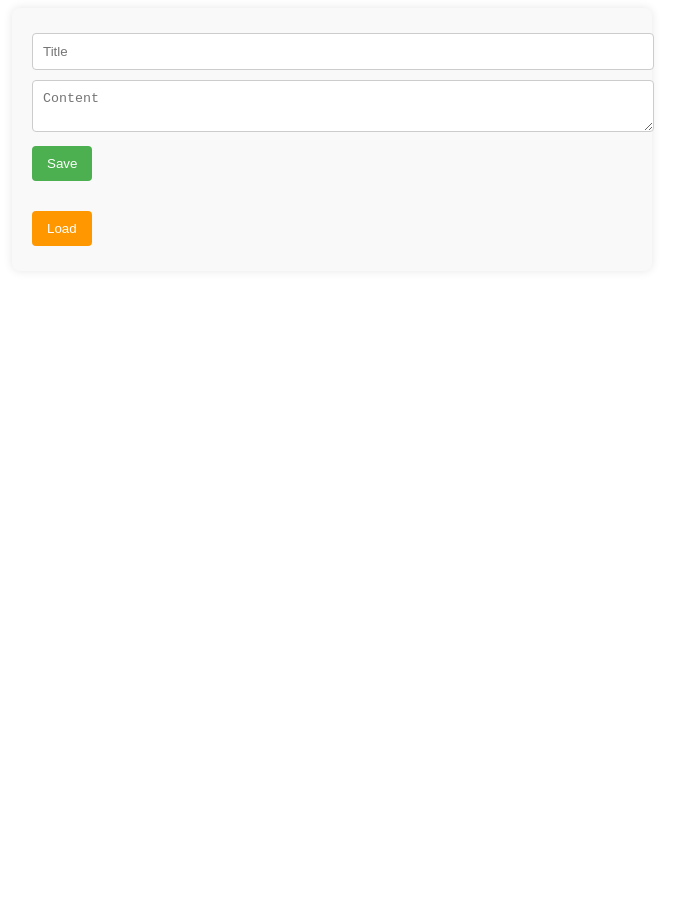
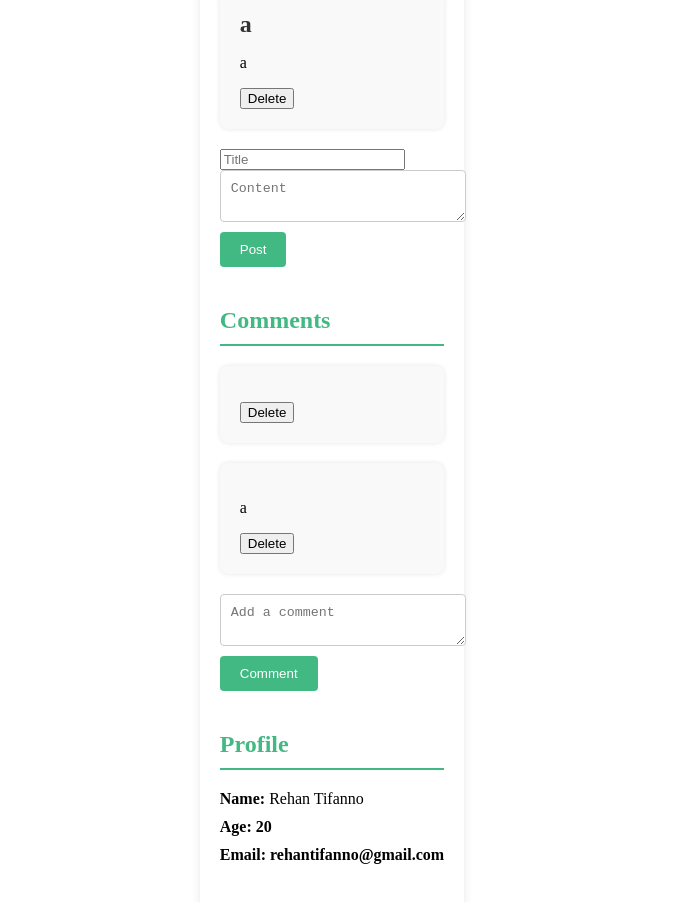
Before and after one commit to RehanProject/tugas6, a Vue app: page / in a window 1280 px wide. Shown: the top 902 px of the page, without its empty margins (308-993 px from the left). Before the commit the page ends 800 px from the top, so only its background shows below. Built offline with nearby package versions, Linux system fonts and the light colour scheme; data requests are answered from the project's data file.

Commit message:
package-lock.json

```diff
--- a/db.json
+++ b/db.json
@@ -1,14 +1,23 @@
 {
-  "articles": [
+  "posts": [
     {
-      "id": "503e",
-      "title": "a",
-      "content": "a"
-    },
-    {
-      "id": "9ba5",
+      "id": "0d8d",
       "title": "a",
       "content": "a"
     }
-  ]
+  ],
+  "comments": [
+    {
+      "id": "2",
+      "text": "another comment about post 1",
+      "postId": null
+    },
+    {
+      "id": "6350",
+      "content": "a"
+    }
+  ],
+  "profile": {
+    "name": "Rehan Tifanno"
+  }
 }
--- a/src/App.vue
+++ b/src/App.vue
@@ -1,162 +1,224 @@
 <template>
-  <div class="container">
-    <form @submit.prevent="save" class="form">
-      <input type="text" v-model="form.title" placeholder="Title" class="input"/><br />
-      <textarea v-model="form.content" placeholder="Content" class="textarea"></textarea><br />
-      <button type="submit" class="btn btn-save">Save</button>
-    </form>
-    <ul class="article-list">
-      <li v-for="article in articles" :key="article.id" class="article-item">
-        <h3>{{ article.title }}</h3>
-        <p>{{ article.content }}</p>
-        <button @click="edit(article)" class="btn btn-edit">Edit</button>
-        <button @click="del(article.id)" class="btn btn-delete">Delete</button>
-      </li>
-    </ul>
-    <button @click="load" class="btn btn-load">Load</button>
+  <div id="app">
+    <div class="container">
+      <section class="section">
+        <h1>Posts</h1>
+        <ul class="posts">
+          <li v-for="post in posts" :key="post.id" class="post-item">
+            <h2>{{ post.title }}</h2>
+            <p>{{ post.content }}</p>
+            <button @click="deletePost(post.id)">Delete</button>
+          </li>
+        </ul>
+        <form @submit.prevent="addPost">
+          <input type="text" v-model="newPost.title" placeholder="Title">
+          <textarea v-model="newPost.content" placeholder="Content"></textarea>
+          <button type="submit">Post</button>
+        </form>
+      </section>
+
+      <section class="section">
+        <h1>Comments</h1>
+        <ul class="comments">
+          <li v-for="comment in comments" :key="comment.id" class="comment-item">
+            <p>{{ comment.content }}</p>
+            <button @click="deleteComment(comment.id)">Delete</button>
+          </li>
+        </ul>
+        <form @submit.prevent="addComment">
+          <textarea v-model="newComment.content" placeholder="Add a comment"></textarea>
+          <button type="submit">Comment</button>
+        </form>
+      </section>
+
+      <section class="section">
+        <h1>Profile</h1>
+        <div v-if="profile" class="profile">
+          <p><strong>Name:</strong> {{ profile.name }}</p>
+          <p><strong>Age: 20</strong> {{ profile.age }}</p>
+          <p><strong>Email: rehantifanno@gmail.com</strong> {{ profile.email }}</p>
+        </div>
+      </section>
+    </div>
   </div>
 </template>
 
 <script>
-import { ref, reactive } from 'vue';
-import axios from 'axios';
+import { ref, onMounted } from 'vue'
 
 export default {
+  name: 'App',
   setup() {
-    const form = reactive({
-      title: '',
-      content: '',
-    });
+    const posts = ref([])
+    const comments = ref([])
+    const profile = ref(null)
+    const newPost = ref({ title: '', content: '' })
+    const newComment = ref({ content: '' })
 
-    const articles = ref([]);
-    const deletedArticleIds = ref([]);
+    onMounted(async () => {
+      // Fetch posts
+      let response = await fetch('http://localhost:3000/posts')
+      posts.value = await response.json()
 
-    async function save() {
-      try {
-        const url = 'http://localhost:3000/articles';
-        const method = 'post';
-        const response = await axios({ url, method, data: form });
+      // Fetch comments
+      response = await fetch('http://localhost:3000/comments')
+      comments.value = await response.json()
 
-        articles.value.push(response.data);
+      // Fetch profile
+      response = await fetch('http://localhost:3000/profile')
+      profile.value = await response.json()
+    })
 
-        form.title = '';
-        form.content = '';
-      } catch (error) {
-        console.error('Error saving article:', error);
+    const addPost = async () => {
+      const response = await fetch('http://localhost:3000/posts', {
+        method: 'POST',
+        headers: {
+          'Content-Type': 'application/json'
+        },
+        body: JSON.stringify(newPost.value)
+      })
+
+      if (response.ok) {
+        const postData = await response.json()
+        posts.value.push(postData)
+        newPost.value = { title: '', content: '' }
       }
     }
 
-    async function del(id) {
-      console.log('Delete button clicked for article with ID:', id);
-      try {
-        await axios.delete(`http://localhost:3000/articles/${id}`);
-        articles.value = articles.value.filter(article => article.id !== id);
-        deletedArticleIds.value.push(id); // Tambahkan ID artikel yang dihapus ke dalam deletedArticleIds
-      } catch (error) {
-        console.error('Error deleting article:', error);
+    const deletePost = async (postId) => {
+      const response = await fetch(`http://localhost:3000/posts/${postId}`, {
+        method: 'DELETE'
+      })
+
+      if (response.ok) {
+        posts.value = posts.value.filter(post => post.id !== postId)
       }
     }
 
-    function edit(article) {
-      form.title = article.title;
-      form.content = article.content;
-    }
+    const addComment = async () => {
+      const response = await fetch('http://localhost:3000/comments', {
+        method: 'POST',
+        headers: {
+          'Content-Type': 'application/json'
+        },
+        body: JSON.stringify(newComment.value)
+      })
 
-    async function load() {
-      try {
-        let deletedArticles = [];
-
-        if (deletedArticleIds.value.length > 0) {
-          const response = await axios.get('http://localhost:3000/articles');
-          deletedArticles = response.data.filter(article => deletedArticleIds.value.includes(article.id));
-        }
-
-        const response = await axios.get('http://localhost:3000/articles');
-        articles.value = response.data.concat(deletedArticles);
-
-        console.log('Articles loaded successfully:', articles.value);
-      } catch (error) {
-        console.error('Error loading articles:', error);
+      if (response.ok) {
+        const commentData = await response.json()
+        comments.value.push(commentData)
+        newComment.value = { content: '' }
       }
     }
 
-    return { form, articles, save, del, load, edit };
-  },
-};
+    const deleteComment = async (commentId) => {
+      const response = await fetch(`http://localhost:3000/comments/${commentId}`, {
+        method: 'DELETE'
+      })
+
+      if (response.ok) {
+        comments.value = comments.value.filter(comment => comment.id !== commentId)
+      }
+    }
+
+    return {
+      posts,
+      comments,
+      profile,
+      newPost,
+      newComment,
+      addPost,
+      deletePost,
+      addComment,
+      deleteComment
+    }
+  }
+}
 </script>
 
+<style scoped>
+body {
+  font-family: Arial, sans-serif;
+  background-color: #f5f5f5;
+  margin: 0;
+  padding: 20px;
+}
 
-<style scoped>
+#app {
+  display: flex;
+  justify-content: center;
+  align-items: center;
+  height: 100vh;
+}
+
 .container {
-  max-width: 600px;
-  margin: 0 auto;
+  max-width: 800px;
+  background-color: #fff;
   padding: 20px;
-  font-family: Arial, sans-serif;
-  background-color: #f9f9f9;
   border-radius: 8px;
   box-shadow: 0 0 10px rgba(0, 0, 0, 0.1);
 }
 
-.form {
-  margin-bottom: 20px;
+.section {
+  margin-bottom: 40px;
 }
 
-.input, .textarea {
+h1 {
+  color: #42b983;
+  border-bottom: 2px solid #42b983;
+  padding-bottom: 10px;
+}
+
+ul {
+  list-style-type: none;
+  padding: 0;
+}
+
+.posts, .comments {
+  margin: 0;
+  padding: 0;
+}
+
+.post-item, .comment-item {
+  background-color: #f9f9f9;
+  margin-bottom: 20px;
+  padding: 20px;
+  border-radius: 8px;
+  box-shadow: 0 0 5px rgba(0, 0, 0, 0.1);
+}
+
+.post-item h2 {
+  margin: 0 0 10px;
+  color: #333;
+}
+
+.profile p {
+  margin: 10px 0;
+}
+
+form {
+  margin-top: 20px;
+}
+
+form textarea {
+  display: block;
   width: 100%;
+  margin-bottom: 10px;
   padding: 10px;
-  margin: 5px 0;
   border: 1px solid #ccc;
   border-radius: 4px;
 }
 
-.btn {
-  padding: 10px 15px;
-  margin: 5px 0;
+form button {
+  padding: 10px 20px;
+  background-color: #42b983;
+  color: #fff;
   border: none;
   border-radius: 4px;
   cursor: pointer;
 }
 
-.btn-save {
-  background-color: #4CAF50;
-  color: white;
-}
-
-.btn-edit {
-  background-color: #2196F3;
-  color: white;
-}
-
-.btn-delete {
-  background-color: #f44336;
-  color: white;
-}
-
-.btn-load {
-  background-color: #ff9800;
-  color: white;
-}
-
-.article-list {
-  list-style-type: none;
-  padding: 0;
-}
-
-.article-item {
-  background-color: #fff;
-  padding: 15px;
-  margin-bottom: 10px;
-  border-radius: 4px;
-  box-shadow: 0 0 5px rgba(0, 0, 0, 0.1);
-}
-
-.article-item h3 {
-  margin: 0 0 10px;
-  color: black; /* Ubah warna tulisan menjadi hitam */
-}
-
-.article-item p {
-  margin: 0 0 10px;
-  color: black; /* Ubah warna tulisan menjadi hitam */
+form button:hover {
+  background-color: #2c7a63;
 }
 </style>
```
Also changed, not shown: package.json (+9 -13 lines), 1 other file (tests, documents, lock files or other folders).
